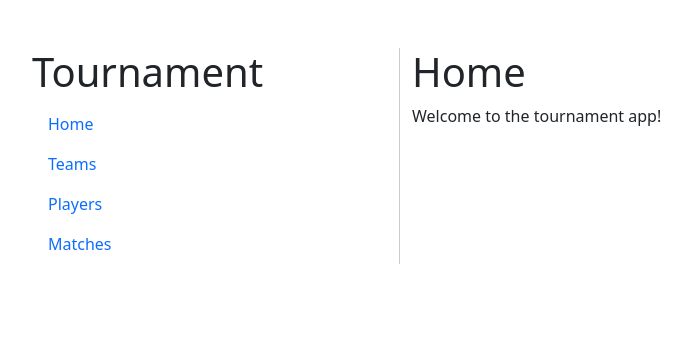
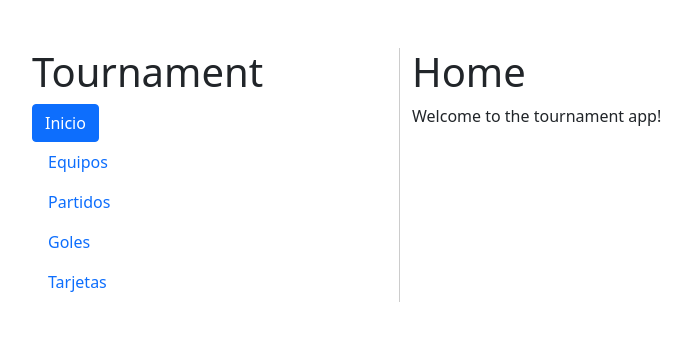
Before and after one commit to wfarelt/CAMPEONATO, a Django app: page / in a window 1280 px wide. Shown: the top 341 px of the page, without its empty margins (50-742 px from the left). Run offline with Django 5.2, Linux system fonts and the light colour scheme.

Commit message:
add teams views

```diff
--- a/tournament/templates/base.html
+++ b/tournament/templates/tournament/base.html
@@ -14,16 +14,19 @@
                 <h1>Tournament</h1>
                 <ul class="nav flex-column">
                     <li class="nav-item">
-                        <a class="nav-link" href="{% url 'home' %}">Home</a>
+                        <a class="btn btn-primary btn-block" href="{% url 'home' %}">Inicio</a>
                     </li>
                     <li class="nav-item">
-                        <a class="nav-link" href="">Teams</a>
+                        <a class="nav-link" href="{% url 'teams' %}">Equipos</a>
                     </li>
                     <li class="nav-item">
-                        <a class="nav-link" href="">Players</a>
+                        <a class="nav-link" href="">Partidos</a>
                     </li>
                     <li class="nav-item">
-                        <a class="nav-link" href="">Matches</a>
+                        <a class="nav-link" href="">Goles</a>
+                    </li>
+                    <li class="nav-item">
+                        <a class="nav-link" href="">Tarjetas</a>
                     </li>
                 </ul>
             </div>
--- a/tournament/templates/tournament/home.html
+++ b/tournament/templates/tournament/home.html
@@ -1,4 +1,4 @@
-{% extends 'base.html' %}
+{% extends 'tournament/base.html' %}
 
 {% block content %}
     <h1>Home</h1>
--- a/tournament/urls.py
+++ b/tournament/urls.py
@@ -1,6 +1,7 @@
 from django.urls import path
-from .views import home
+from .views import home, teams
 
 urlpatterns = [
     path('', home, name='home'),
+    path('teams/', teams, name='teams'),
 ]
--- a/tournament/views.py
+++ b/tournament/views.py
@@ -1,7 +1,12 @@
 from django.shortcuts import render, redirect
-
+from .models import Team, Player
 # Create your views here.
 
 # home
 def home(request):
     return render(request, 'tournament/home.html')
+
+# teams
+def teams(request):
+    teams = Team.objects.all()
+    return render(request, 'tournament/teams.html', {'teams': teams})
```
Also changed, not shown: tournament/templates/tournament/teams.html (added, +10 -0 lines).
